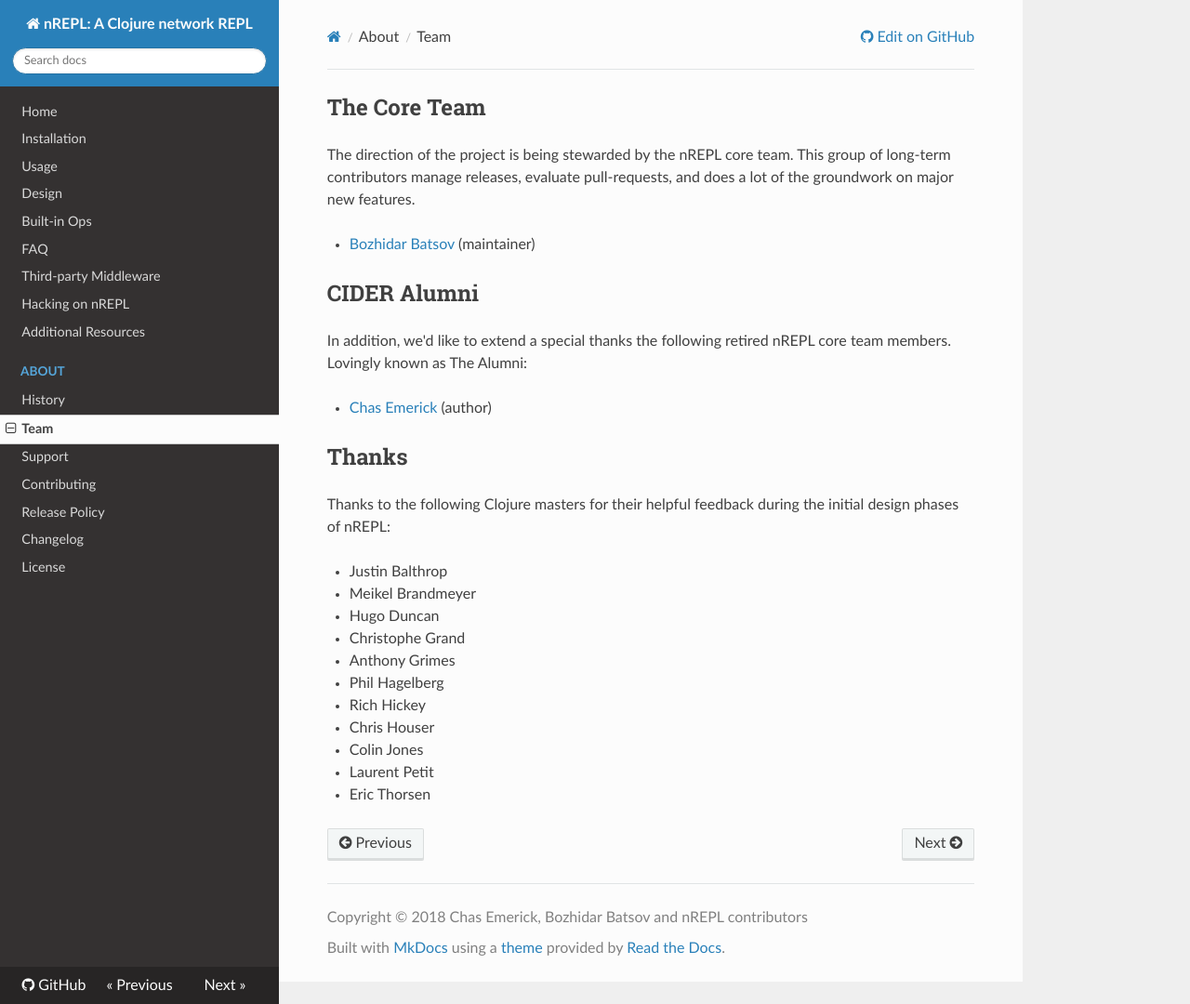
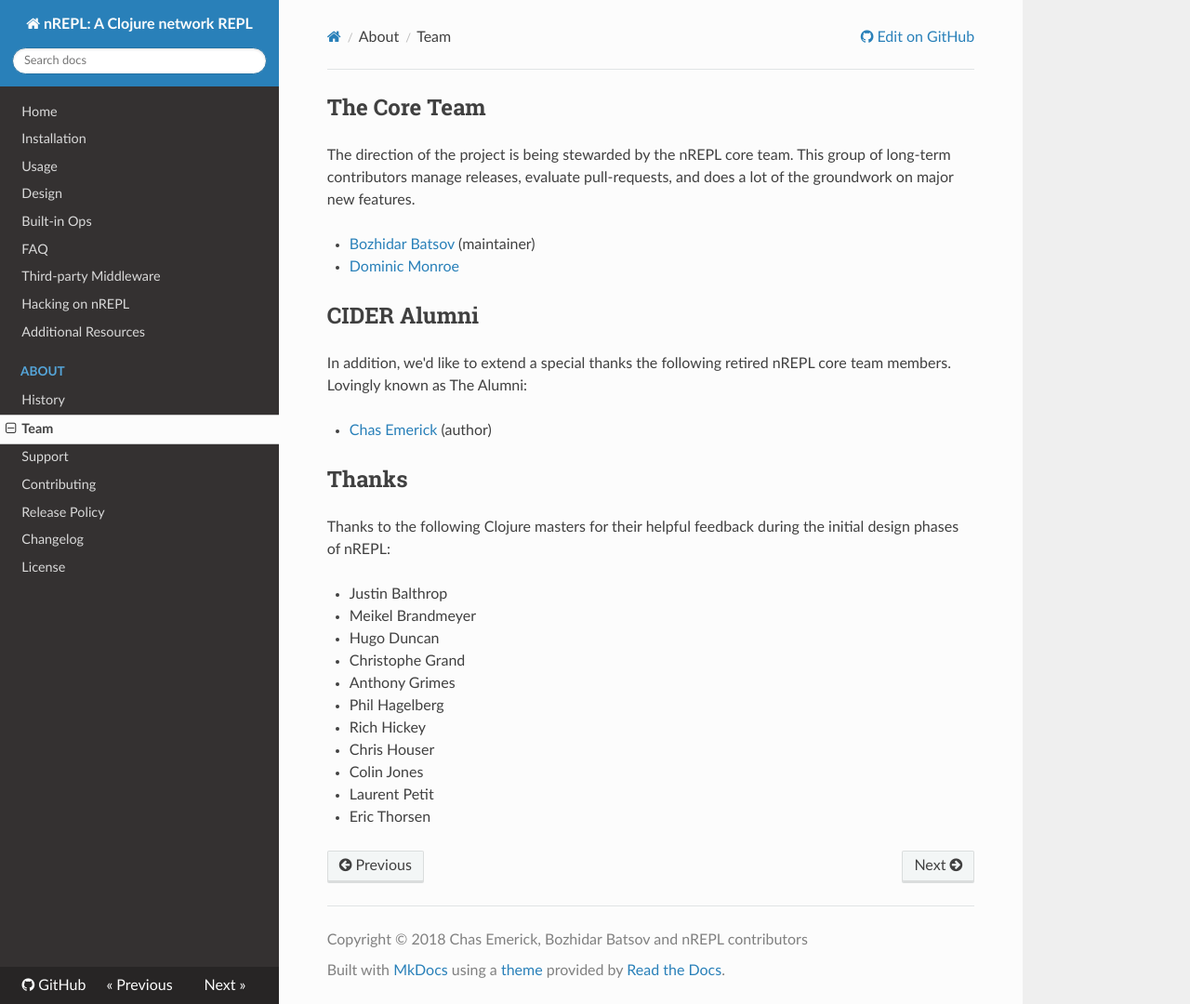
Before and after one commit to nrepl/nrepl, an MkDocs documentation site: the page built from doc/about/team.md, in a window 1280 px wide and 1080 px high. Shown: the whole window at 93% size. Built offline with MkDocs 1.6.1, drawn with Linux system fonts in a browser that asks for light colours; nearby versions of some CDN libraries; old or Windows-style settings are respelled for this version of MkDocs.

Commit message:
Add @SevereOverfl0w to the team page

```diff
--- a/doc/about/team.md
+++ b/doc/about/team.md
@@ -5,6 +5,7 @@ group of long-term contributors manage releases, evaluate pull-requests, and
 does a lot of the groundwork on major new features.
 
 * [Bozhidar Batsov](https://github.com/bbatsov) (maintainer)
+* [Dominic Monroe](https://github.com/SevereOverfl0w)
 
 ## CIDER Alumni
 
```
